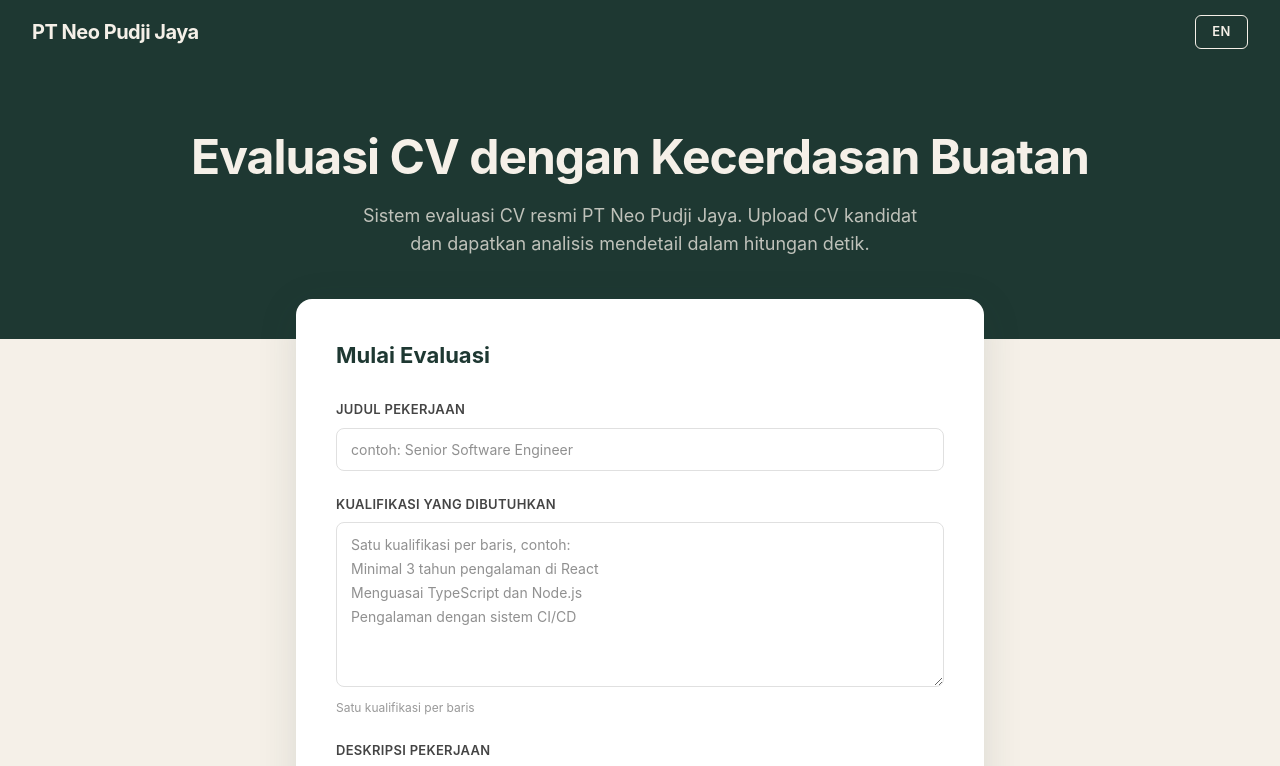
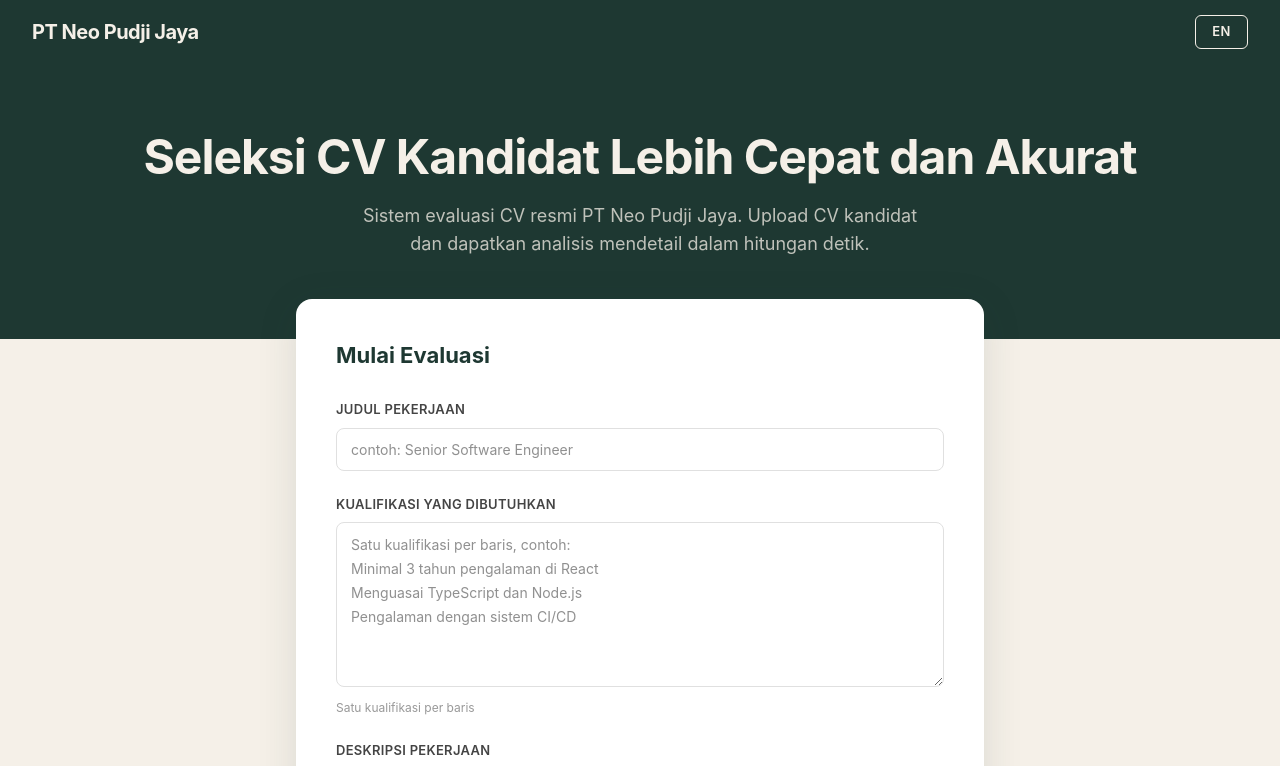
Before and after one commit to liltunechi3/hr-cv-tool, a Next.js app: page / in a window 1280 px wide. Shown: the top 766 px of the page. Built offline with nearby package versions, Linux system fonts and the light colour scheme.

Commit message:
update hero title jadi lebih profesional

```diff
--- a/app/page.tsx
+++ b/app/page.tsx
@@ -11,7 +11,7 @@ const content = {
   id: {
     nav_title: "PT Neo Pudji Jaya",
     lang_toggle: "EN",
-    hero_title: "Evaluasi CV dengan Kecerdasan Buatan",
+    hero_title: "Seleksi CV Kandidat Lebih Cepat dan Akurat",
     hero_subtitle:
       "Sistem evaluasi CV resmi PT Neo Pudji Jaya. Upload CV kandidat dan dapatkan analisis mendetail dalam hitungan detik.",
     form_title: "Mulai Evaluasi",
@@ -49,7 +49,7 @@ const content = {
   en: {
     nav_title: "PT Neo Pudji Jaya",
     lang_toggle: "ID",
-    hero_title: "Evaluate CVs with Artificial Intelligence",
+    hero_title: "Screen Candidates Faster and More Accurately",
     hero_subtitle:
       "Official CV evaluation system by PT Neo Pudji Jaya. Upload a candidate's CV and get a detailed analysis in seconds.",
     form_title: "Start Evaluation",
```
